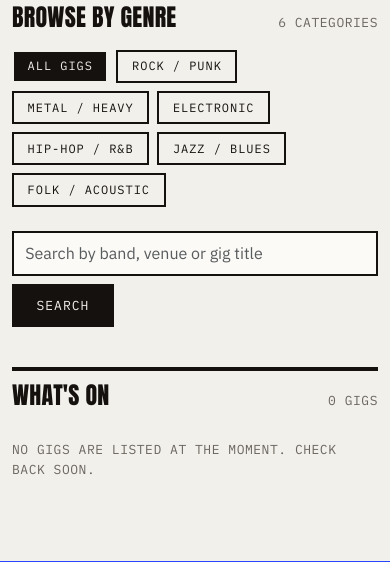
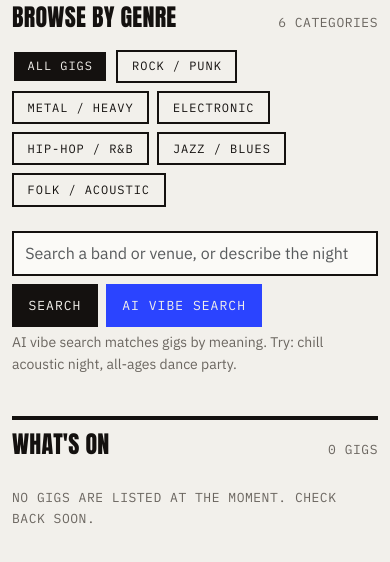
Before and after one commit to Akira0412-degitech/IAB207_Ass2, a Flask app: page / in a window 390 px wide, after a click that opens the changed part. Shown: the part 701-1263 px from the top of the page. Run offline with Flask 3, Linux system fonts and the light colour scheme; data that the repository does not hold is empty; some libraries are stand-ins or nearby versions.

Commit message:
Feat: AI vibe search on the landing page with distinct AI picks (#18)

```diff
--- a/website/static/style/style.css
+++ b/website/static/style/style.css
@@ -555,3 +555,73 @@ fieldset.panel legend {
     aspect-ratio: 4 / 3;
   }
 }
+
+/* ---------- AI vibe search (US4) ---------- */
+
+/* Riso blue marks everything the AI produced: the button that asks for it,
+   the section it fills and the cards it picks. Keyword results stay in the
+   site's ink, so the two can be told apart at a glance (AC3). */
+.btn-ai,
+.btn-ai:focus {
+  background: var(--riso-blue);
+  color: var(--paper);
+  border: 2px solid var(--riso-blue);
+  border-radius: 0;
+  font-family: "IBM Plex Mono", monospace;
+  font-size: 0.8125rem;
+  letter-spacing: 0.08em;
+  text-transform: uppercase;
+  padding: 0.6rem 1.4rem;
+}
+
+.btn-ai:hover {
+  background: var(--ink);
+  border-color: var(--ink);
+  color: var(--paper);
+}
+
+/* Its own tinted panel with a heavy blue rule, in place of the ink
+   rule-heading the keyword listing uses. */
+.ai-picks {
+  background: #e6e9ff;
+  border: 2px solid var(--riso-blue);
+  border-top-width: 6px;
+  padding: 1.25rem;
+  margin-top: 2.5rem;
+}
+
+.ai-picks h2 {
+  font-size: 1.5rem;
+  margin: 0;
+  color: var(--riso-blue);
+  overflow-wrap: anywhere;
+}
+
+.gig-card.ai-pick { border-color: var(--riso-blue); }
+.gig-card.ai-pick .card-img-top { border-bottom-color: var(--riso-blue); }
+.gig-card.ai-pick:hover { box-shadow: 6px 6px 0 var(--riso-pink); }
+
+/* Sits beside the status stamp and copies its shape, so a card reads
+   "Open · AI match 62%" as two labels of the same kind. Paper on riso blue
+   is about 5.5:1, which passes WCAG AA at this size. */
+.ai-badge {
+  display: inline-block;
+  font-family: "IBM Plex Mono", monospace;
+  font-size: 0.6875rem;
+  font-weight: 600;
+  letter-spacing: 0.1em;
+  text-transform: uppercase;
+  padding: 0.25rem 0.6rem;
+  border: 2px solid var(--riso-blue);
+  border-radius: 0;
+  color: var(--paper);
+  background: var(--riso-blue);
+}
+
+/* On phones the full button padding pushes "AI vibe search" onto its own
+   line; trimming it keeps both buttons side by side at 390px. Scoped to the
+   search form so buttons elsewhere on the site are unchanged. */
+@media (max-width: 575.98px) {
+  form[role="search"] .btn { padding-inline: 0.9rem; }
+  .ai-picks { padding: 1rem; }
+}
--- a/website/templates/index.html
+++ b/website/templates/index.html
@@ -23,11 +23,57 @@
 {% endblock %}
 
 {% block content %}
+{#- One card for both the main listing and the US4 AI picks, so the two
+    cannot drift apart. score is only passed for AI picks: it adds the
+    ai-pick modifier class and the "AI match" badge. -#}
+{% macro gig_card(event, score=none) %}
+<div class="col">
+  <a class="card-link-plain" href="{{ url_for('main.event_detail', event_id=event.id) }}">
+    <article class="card gig-card{% if score is not none %} ai-pick{% endif %}{% if event.status == 'Cancelled' %} is-cancelled{% elif event.status == 'Inactive' %} is-past{% endif %}">
+      <!-- image_filename is stored relative to static/, so seeded
+           posters and user uploads both resolve the same way. -->
+      <img src="{{ url_for('static', filename=event.image_filename) }}"
+           class="card-img-top"
+           alt="Poster for {{ event.title }} at {{ event.venue_name }}">
+      <div class="card-body">
+        <!-- 'Sold Out' becomes status-soldout, matching the CSS classes. -->
+        <span class="status status-{{ event.status|lower|replace(' ', '') }}">{{ event.status }}</span>
+        {% if score is not none %}
+        <!-- US4: the badge is text, not just a colour, so the AI pick is
+             distinguishable for colour-blind and screen reader users. -->
+        <span class="ai-badge">AI match · {{ (score * 100)|round|int }}%</span>
+        {% endif %}
+        <h3 class="card-title mt-2">{{ event.title }}</h3>
+        <p class="meta mb-2">{{ event.genre }} · {{ event.age_restriction }}</p>
+        <p class="mb-2">{{ event.description[:90] }}{% if event.description|length > 90 %}…{% endif %}</p>
+        <p class="meta mb-0">{{ event.event_date.strftime('%a %d %b') }} · {{ event.venue_name }}</p>
+        <p class="meta mb-0">
+          ${{ '%.2f'|format(event.ticket_price) }}
+          {% if event.status == 'Cancelled' %}
+          · Refunds issued
+          {% elif event.status == 'Inactive' %}
+          · Event finished
+          {% else %}
+          · {{ event.tickets_remaining }} ticket{{ '' if event.tickets_remaining == 1 else 's' }} left
+          {% endif %}
+        </p>
+      </div>
+    </article>
+  </a>
+</div>
+{% endmacro %}
+
+{#- In AI mode q is a description, not a keyword, so the main listing is
+    not filtered by it and must not say "matching ...". -#}
+{% set keyword_q = q if mode == 'keyword' else '' %}
+{#- Only carried in links when it is 'ai', so keyword URLs stay as before. -#}
+{% set ai_mode = 'ai' if mode == 'ai' else none %}
+
 <main class="container">
 
   <!-- US2: genre chips are plain links carrying ?genre=, and each one also
-       carries the current search term so changing genre does not throw the
-       keyword away. No JavaScript involved. -->
+       carries the current search term and mode, so changing genre keeps the
+       keyword or AI search. No JavaScript involved. -->
   <section aria-labelledby="genres-heading">
     <div class="rule-heading d-flex flex-wrap justify-content-between align-items-baseline gap-2">
       <h2 id="genres-heading">Browse by genre</h2>
@@ -36,82 +82,90 @@
 
     <nav class="d-flex flex-wrap gap-2 mt-3" aria-label="Filter gigs by genre">
       <a class="btn genre-chip{% if genre == 'all' %} active{% endif %}"
-         href="{{ url_for('main.index', q=q or None) }}">All gigs</a>
+         href="{{ url_for('main.index', q=q or None, mode=ai_mode) }}">All gigs</a>
       {% for g in genres %}
       <a class="btn genre-chip{% if genre == g %} active{% endif %}"
-         href="{{ url_for('main.index', genre=g, q=q or None) }}">{{ g }}</a>
+         href="{{ url_for('main.index', genre=g, q=q or None, mode=ai_mode) }}">{{ g }}</a>
       {% endfor %}
     </nav>
 
-    <!-- US3: a plain GET form. The hidden genre field is the mirror of the
-         q=q above, so searching keeps whichever genre is selected. -->
+    <!-- US3, US4: a plain GET form. The hidden genre field is the mirror of
+         the q=q above, so searching keeps whichever genre is selected. The
+         two submit buttons share name="mode", so the button pressed decides
+         keyword or AI search with no JavaScript. Pressing Enter submits the
+         first button, so the default stays a keyword search. -->
     <form class="row g-2 mt-3" method="get" action="{{ url_for('main.index') }}" role="search">
       <input type="hidden" name="genre" value="{{ genre }}">
-      <div class="col-12 col-sm-8 col-md-6">
+      <div class="col-12 col-md-6">
         <label for="q" class="visually-hidden">Search gigs</label>
         <input type="search" class="form-control" id="q" name="q" value="{{ q }}"
-               placeholder="Search by band, venue or gig title">
+               placeholder="Search a band or venue, or describe the night you're after"
+               aria-describedby="search-hint">
       </div>
       <div class="col-auto">
-        <button type="submit" class="btn btn-ink">Search</button>
+        <button type="submit" name="mode" value="keyword" class="btn btn-ink">Search</button>
+      </div>
+      <div class="col-auto">
+        <button type="submit" name="mode" value="ai" class="btn btn-ai">AI vibe search</button>
       </div>
       {% if q or genre != 'all' %}
       <div class="col-auto">
         <a href="{{ url_for('main.index') }}" class="btn btn-outline-ink">Clear</a>
       </div>
       {% endif %}
+      <p id="search-hint" class="form-text col-12 mb-0">
+        AI vibe search matches gigs by meaning. Try: chill acoustic night, all-ages dance party.
+      </p>
     </form>
   </section>
+
+  {% if mode == 'ai' and q %}
+  <!-- US4: AI picks get their own tinted, blue-ruled section above the
+       listing, so they are never mistaken for keyword results. -->
+  <section class="ai-picks" aria-labelledby="ai-picks-heading">
+    <div class="d-flex flex-wrap justify-content-between align-items-baseline gap-2">
+      <h2 id="ai-picks-heading">AI picks for “{{ q }}”</h2>
+      <span class="meta">Matched by meaning, not exact words</span>
+    </div>
+
+    {% if ai_error %}
+    <!-- The model could not load (no internet on first run, or the package
+         is missing). A notice, not an error: the full listing is below. -->
+    <p class="mt-3 mb-0">AI search is warming up or unavailable right now. Showing all gigs instead.</p>
+    {% elif ai_results %}
+    <div class="row row-cols-1 row-cols-sm-2 row-cols-lg-3 g-4 mt-1">
+      {% for event, score in ai_results %}
+      {{ gig_card(event, score) }}
+      {% endfor %}
+    </div>
+    {% else %}
+    <!-- Nothing scored above the threshold: a normal outcome, not an error. -->
+    <p class="mt-3 mb-0">No gigs match that vibe yet. Try different words, or browse by genre below.</p>
+    {% endif %}
+  </section>
+  {% endif %}
 
   <!-- Gig listing: every card below is generated from the database. -->
   <section aria-labelledby="whats-on-heading" id="whats-on">
     <div class="rule-heading d-flex flex-wrap justify-content-between align-items-baseline gap-2">
       <h2 id="whats-on-heading">
-        {% if genre != 'all' %}{{ genre }}{% else %}What's on{% endif %}
+        {% if genre != 'all' %}{{ genre }}{% elif mode == 'ai' and q %}All gigs{% else %}What's on{% endif %}
       </h2>
-      <span class="meta">{{ events|length }} gig{{ '' if events|length == 1 else 's' }}{% if q %} matching "{{ q }}"{% endif %}</span>
+      <span class="meta">{{ events|length }} gig{{ '' if events|length == 1 else 's' }}{% if keyword_q %} matching "{{ keyword_q }}"{% endif %}</span>
     </div>
 
     <div class="row row-cols-1 row-cols-sm-2 row-cols-lg-3 g-4 mt-1">
 
       {% for event in events %}
-      <div class="col">
-        <a class="card-link-plain" href="{{ url_for('main.event_detail', event_id=event.id) }}">
-          <article class="card gig-card{% if event.status == 'Cancelled' %} is-cancelled{% elif event.status == 'Inactive' %} is-past{% endif %}">
-            <!-- image_filename is stored relative to static/, so seeded
-                 posters and user uploads both resolve the same way. -->
-            <img src="{{ url_for('static', filename=event.image_filename) }}"
-                 class="card-img-top"
-                 alt="Poster for {{ event.title }} at {{ event.venue_name }}">
-            <div class="card-body">
-              <!-- 'Sold Out' becomes status-soldout, matching the CSS classes. -->
-              <span class="status status-{{ event.status|lower|replace(' ', '') }}">{{ event.status }}</span>
-              <h3 class="card-title mt-2">{{ event.title }}</h3>
-              <p class="meta mb-2">{{ event.genre }} · {{ event.age_restriction }}</p>
-              <p class="mb-2">{{ event.description[:90] }}{% if event.description|length > 90 %}…{% endif %}</p>
-              <p class="meta mb-0">{{ event.event_date.strftime('%a %d %b') }} · {{ event.venue_name }}</p>
-              <p class="meta mb-0">
-                ${{ '%.2f'|format(event.ticket_price) }}
-                {% if event.status == 'Cancelled' %}
-                · Refunds issued
-                {% elif event.status == 'Inactive' %}
-                · Event finished
-                {% else %}
-                · {{ event.tickets_remaining }} ticket{{ '' if event.tickets_remaining == 1 else 's' }} left
-                {% endif %}
-              </p>
-            </div>
-          </article>
-        </a>
-      </div>
+      {{ gig_card(event) }}
       {% else %}
       <!-- Jinja runs this branch when the loop has nothing to iterate over.
            US2 and US3 both require a message here rather than a blank grid. -->
       <div class="col-12">
-        {% if q or genre != 'all' %}
+        {% if keyword_q or genre != 'all' %}
         <p class="mb-2">No gigs match
-          {%- if q %} “{{ q }}”{% endif %}
-          {%- if q and genre != 'all' %} in{% endif %}
+          {%- if keyword_q %} “{{ keyword_q }}”{% endif %}
+          {%- if keyword_q and genre != 'all' %} in{% endif %}
           {%- if genre != 'all' %} {{ genre }}{% endif %}.
         </p>
         <a href="{{ url_for('main.index') }}" class="btn btn-outline-ink">Show all gigs</a>
--- a/website/views.py
+++ b/website/views.py
@@ -11,6 +11,7 @@ from .models import Event, Comment, Booking
 from .forms import (EventForm, EventEditForm, CancelForm, CommentForm,
                     BookingForm, GENRES)
 from . import db
+from .ai_search import semantic_search, AISearchUnavailable
 
 main_bp = Blueprint('main', __name__)
 
@@ -138,15 +139,25 @@ def _has_enough_tickets(form, event):
 
 @main_bp.route('/')
 def index():
-    """US1, US2, US3 - landing page.
+    """US1, US2, US3, US4 - landing page.
 
-    One route handles all three stories: it lists every gig, and narrows
+    One route handles all four stories: it lists every gig, and narrows
     that list by genre and/or keyword when those query parameters are
-    present. Keeping them together is what lets the two filters combine,
+    present. Keeping them together is what lets the filters combine,
     e.g. /?genre=Electronic&q=burleigh
+
+    US4 - with mode=ai the search box is a description of the night the
+    visitor wants rather than a keyword. The listing is then left unfiltered
+    by q (a vibe like "chill acoustic night" would keyword-match nothing),
+    and a separate set of AI picks is shown above it.
     """
     genre = request.args.get('genre', 'all')
     q = request.args.get('q', '').strip()
+    # Anything other than 'ai', including a hand-edited URL, is a keyword
+    # search, so the default behaviour is exactly what US3 shipped.
+    mode = request.args.get('mode', 'keyword')
+    if mode != 'ai':
+        mode = 'keyword'
 
     query = db.select(Event)
 
@@ -156,7 +167,7 @@ def index():
 
     # US3 - case-insensitive keyword match. The lineup is stored as three
     # flat columns rather than a related table, so each is searched in turn.
-    if q:
+    if q and mode == 'keyword':
         like = '%{}%'.format(q)
         query = query.where(db.or_(
             Event.title.ilike(like),
@@ -168,12 +179,31 @@ def index():
 
     events = db.session.scalars(query.order_by(Event.event_date)).all()
 
+    ai_results = []
+    ai_error = False
+    if mode == 'ai' and q:
+        # Only gigs a visitor could still go to. Recommending a cancelled or
+        # finished gig is a bad discovery result, so those are left out.
+        # Sold Out stays in: it still answers the question, and the card
+        # says it is sold out. events already respects the genre chip, so
+        # AI search narrows within a genre just as keyword search does.
+        candidates = [e for e in events if e.status in ('Open', 'Sold Out')]
+        try:
+            ai_results = semantic_search(q, candidates)
+        except AISearchUnavailable:
+            # Already logged in ai_search; the page falls back to the full
+            # listing with a notice instead of an error.
+            ai_error = True
+
     return render_template(
         'index.html',
         events=events,
         genres=GENRES,
         genre=genre,
         q=q,
+        mode=mode,
+        ai_results=ai_results,
+        ai_error=ai_error,
     )
 
 
```
